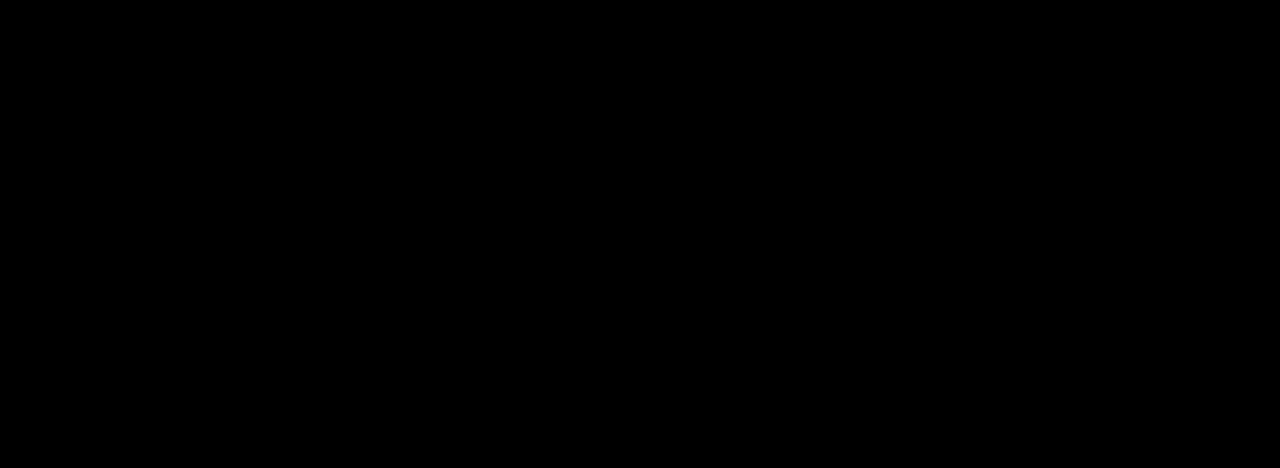
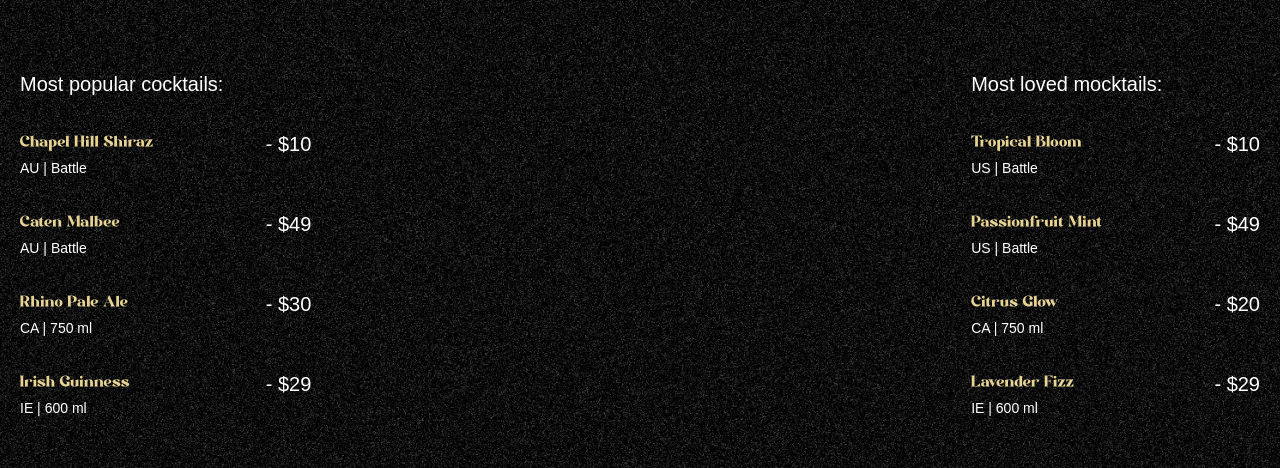
Before and after one commit to Vigneshwarrs/gsap_cocktail, a React (Vite) app: page / in a window 1280 px wide. Shown: the part 890-1358 px from the top of the page. Built offline with nearby package versions, Linux system fonts and the light colour scheme; a web font is replaced by a local one.

Commit message:
Implemented Cocktail section

```diff
--- a/constants/index.js
+++ b/constants/index.js
@@ -9,11 +9,11 @@
   {
     name: "Chapel Hill Shiraz",
     country: "AU",
-    details: "Battle",
+    detail: "Battle",
     price: "$10",
   },
-  { name: "Caten Malbee", country: "AU", details: "Battle", price: "$49" },
-  { name: "Rhino Pale Ale", country: "CA", details: "750 ml", price: "$30" },
+  { name: "Caten Malbee", country: "AU", detail: "Battle", price: "$49" },
+  { name: "Rhino Pale Ale", country: "CA", detail: "750 ml", price: "$30" },
   { name: "Irish Guinness", country: "IE", detail: "600 ml", price: "$29" },
 ];
 
--- a/src/App.jsx
+++ b/src/App.jsx
@@ -2,6 +2,7 @@
 import { ScrollTrigger, SplitText } from "gsap/all";
 import Navbar from "./components/Navbar";
 import Hero from "./components/Hero";
+import Cocktails from "./components/Cocktails";
 
 gsap.registerPlugin(ScrollTrigger, SplitText);
 
@@ -10,7 +11,7 @@
     <main>
         <Navbar />
         <Hero />
-        <div className="h-dvh bg-black"></div>
+        <Cocktails />
     </main>
   )
 }
--- /dev/null
+++ b/src/components/Cocktails.jsx
@@ -0,0 +1,63 @@
+import { useGSAP } from "@gsap/react"
+import gsap from "gsap"
+import { cocktailLists, mockTailLists } from "../../constants"
+
+
+const Cocktails = () => {
+    useGSAP(() => {
+        const parallexTimeline = gsap.timeline({
+            scrollTrigger: {
+                trigger: '#cocktails',
+                start: 'top 30%',
+                end: 'bottom 80%',
+                scrub: true
+            }
+        })
+
+        parallexTimeline.from('#c-left-leaf', {x: -100, y:100})
+        parallexTimeline.from('#c-right-leaf', {x: 100, y:100})
+    }, [])
+
+
+  return (
+    <section id="cocktails" className="noisy">
+
+        <img src="/images/cocktail-left-leaf.png" alt="l-left" id="c-left-leaf" />
+        <img src="/images/cocktail-right-leaf.png" alt="r-left" id="c-right-leaf" />
+
+        <div className="list">
+            <div className="popular">
+                <h2>Most popular cocktails: </h2>
+                <ul>
+                    {cocktailLists.map(({name, country, detail, price }) => (
+                        <li key={name}>
+                            <div className="md:me-28">
+                                <h3>{name}</h3>
+                                <p>{country} | {detail}</p>
+                            </div>
+                            <span>- {price}</span>
+                        </li>
+                    ))}
+                </ul>
+            </div>
+
+            <div className="loved">
+                <h2>Most loved mocktails: </h2>
+                <ul>
+                    {mockTailLists.map(({name, country, detail, price }) => (
+                        <li key={name}>
+                            <div className="me-28">
+                                <h3>{name}</h3>
+                                <p>{country} | {detail}</p>
+                            </div>
+                            <span>- {price}</span>
+                        </li>
+                    ))}
+                </ul>
+            </div>
+        </div>
+    </section>
+  )
+}
+
+export default Cocktails
```
